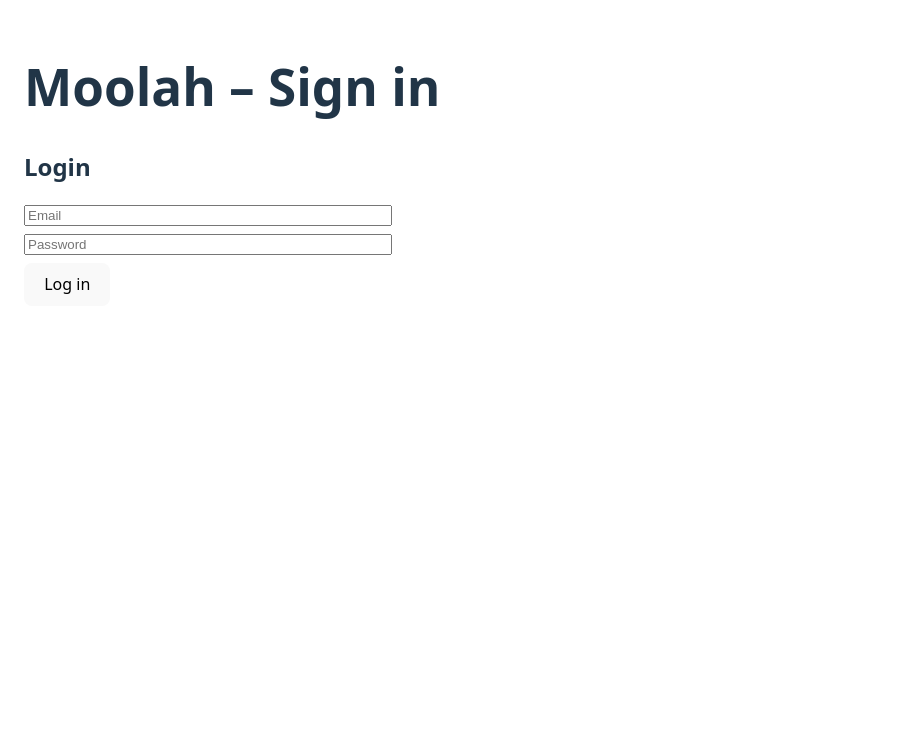
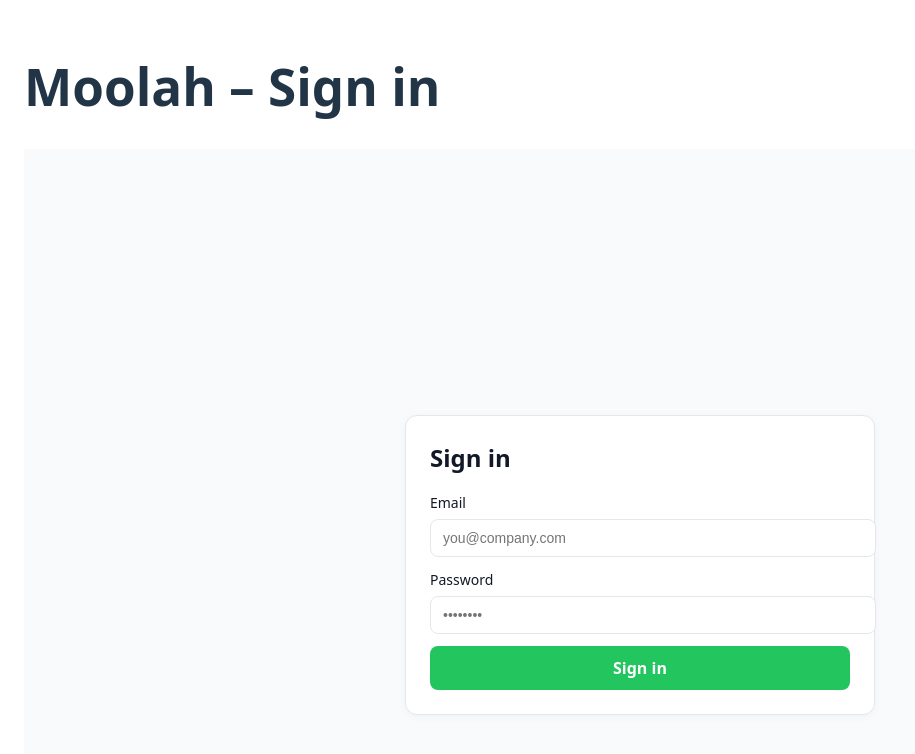
Before and after one commit to emmaC11/moolah-money-management-app, a React (Vite) app in the folder moolah-money-management-app/: page / in a window 1280 px wide. Shown: the top 754 px of the page, without its empty margins (0-915 px from the left). Built offline with nearby package versions, Linux system fonts and the light colour scheme; no server answers.

Commit message:
Updated Firebase.js and removed duplicate login/login.jsx

```diff
--- a/moolah-money-management-app/src/firebase.js
+++ b/moolah-money-management-app/src/firebase.js
@@ -1,5 +1,6 @@
+// \src\firebase.js
 import { initializeApp } from 'firebase/app';
-import { getAuth, GoogleAuthProvider } from 'firebase/auth';
+import { getAuth, browserLocalPersistence, setPersistence, GoogleAuthProvider } from 'firebase/auth';
 
 const firebaseConfig = {
   apiKey: import.meta.env.VITE_FIREBASE_API_KEY,
@@ -13,8 +14,10 @@
 
 const app = initializeApp(firebaseConfig);
 
-// Auth
+// Signing Auth:
 export const auth = getAuth(app);
+// Keep users signed in across restarts/tabs:
+setPersistence(auth, browserLocalPersistence);
+
 export const googleProvider = new GoogleAuthProvider();
-
 export default app;
--- a/moolah-money-management-app/src/pages/Login.jsx
+++ b/moolah-money-management-app/src/pages/Login.jsx
@@ -1,55 +1,165 @@
-import { useState } from 'react';
-import { GoogleAuthProvider, signInWithPopup, signInWithRedirect, getRedirectResult } from 'firebase/auth';
-import { auth } from './auth';
+// src/pages/Login.jsx
+import { useState } from "react";
+import { signInWithEmailAndPassword } from "firebase/auth";
+import { auth } from "../firebase"; // Single source of truth for Firebase Auth
 
-const provider = new GoogleAuthProvider();
+// Read API base (e.g., http://localhost:3000/api/v1) from Vite env
+const API_BASE = import.meta.env.VITE_API_BASE_URL;
 
 export default function Login() {
-  const [error, setError] = useState(null);
+  const [email, setEmail] = useState("");
+  const [password, setPassword] = useState("");
+  const [busy, setBusy] = useState(false);
+  const [message, setMessage] = useState("");
 
-  const signInWithGooglePopup = async () => {
-    setError(null);
+  const handleLogin = async (e) => {
+    e.preventDefault();
+    setMessage("");
+    setBusy(true);
     try {
-      const result = await signInWithPopup(auth, provider);
-      // const credential = GoogleAuthProvider.credentialFromResult(result);
-      // const token = credential?.accessToken; // if you need Google API access
-      // const user = result.user;
-      // Redirect or update UI here
-    } catch (e) {
-      // Handle specific errors
-      if (e.code === 'auth/popup-blocked') {
-        setError('Popup blocked by the browser. Try the “Sign in with Google (redirect)” button.');
-      } else if (e.code === 'auth/popup-closed-by-user') {
-        setError('Popup was closed before completing sign in.');
-      } else {
-        setError(e.message || 'Google sign-in failed.');
+      // 1) Sign in on Firebase
+      const cred = await signInWithEmailAndPassword(auth, email, password);
+
+      // 2) Get the Firebase ID token for this user
+      const token = await cred.user.getIdToken();
+      console.log('[FE] ID token (first 30 chars);', token.slice(0, 30), '...');
+
+      // 3) Upsert the user in your backend (creates/updates user row)
+      const upsertRes = await fetch(`${API_BASE}/user`, {
+        method: "POST",
+        headers: {
+          Authorization: `Bearer ${token}`,
+          "Content-Type": "application/json",
+        },
+        body: JSON.stringify({}),
+      });
+
+      if (!upsertRes.ok) {
+        const err = await safeJson(upsertRes);
+        throw new Error(err?.message || `Upsert failed (${upsertRes.status})`);
       }
+
+      // 4) Fetch current user profile
+      const meRes = await fetch(`${API_BASE}/user/me`, {
+        method: "GET",
+        headers: { Authorization: `Bearer ${token}` },
+      });
+
+      if (!meRes.ok) {
+        const err = await safeJson(meRes);
+        throw new Error(err?.message || `Fetch /me failed (${meRes.status})`);
+      }
+
+      const me = await meRes.json();
+      setMessage(`Logged in.\n\n${JSON.stringify(me, null, 2)}`);
+    } catch (err) {
+      setMessage(`Login error: ${err.message}`);
+      console.error(err);
+    } finally {
+      setBusy(false);
     }
   };
 
-  // Optional: redirect flow for environments that block popups (e.g. mobile Safari)
-  const signInWithGoogleRedirect = async () => {
-    setError(null);
-    await signInWithRedirect(auth, provider);
-  };
+  return (
+    <div style={container}>
+      <form onSubmit={handleLogin} style={card}>
+        <h2 style={title}>Sign in</h2>
 
-  // If you use redirect, handle the result after the redirect returns:
-  // useEffect(() => {
-  //   getRedirectResult(auth).then((result) => {
-  //     if (!result) return;
-  //     // handle success
-  //   }).catch((e) => setError(e.message));
-  // }, []);
+        <label style={label}>
+          Email
+          <input
+            type="email"
+            value={email}
+            onChange={(e) => setEmail(e.target.value)}
+            autoComplete="email"
+            required
+            style={input}
+            placeholder="you@company.com"
+          />
+        </label>
 
-  return (
-    <div>
-      {/* Your existing email/password form here */}
-      <div style={{ marginTop: 16 }}>
-        <button onClick={signInWithGooglePopup}>Sign in with Google</button>
-        {/* Optional backup for popup‑blocked cases */}
-        {/* <button onClick={signInWithGoogleRedirect}>Sign in with Google (redirect)</button> */}
-      </div>
-      {error && <p style={{ color: 'crimson' }}>{error}</p>}
+        <label style={label}>
+          Password
+          <input
+            type="password"
+            value={password}
+            onChange={(e) => setPassword(e.target.value)}
+            autoComplete="current-password"
+            required
+            style={input}
+            placeholder="••••••••"
+          />
+        </label>
+
+        <button type="submit" disabled={busy} style={button}>
+          {busy ? "Signing in…" : "Sign in"}
+        </button>
+
+        {message && (
+          <pre style={pre}>
+            {message}
+          </pre>
+        )}
+      </form>
     </div>
   );
 }
+
+// Helpers & inline styles
+async function safeJson(res) {
+  try { return await res.json(); } catch { return null; }
+}
+
+const container = {
+  minHeight: "100vh",
+  display: "flex",
+  alignItems: "center",
+  justifyContent: "center",
+  background: "var(--background, #F9FAFB)",
+  padding: 16
+};
+
+const card = {
+  width: "100%",
+  maxWidth: 420,
+  background: "var(--card-bg, #FFFFFF)",
+  border: "1px solid var(--border, #E5E7EB)",
+  borderRadius: 12,
+  padding: 24,
+  boxShadow: "0 2px 8px rgba(0,0,0,0.04)",
+  fontFamily: "system-ui, Segoe UI, Roboto, Helvetica, Arial, sans-serif",
+  color: "var(--text-primary, #111827)"
+};
+
+const title = { margin: "0 0 16px 0", fontSize: 24 };
+const label = { display: "block", fontSize: 14, marginBottom: 8 };
+const input = {
+  display: "block",
+  width: "100%",
+  marginTop: 6,
+  marginBottom: 12,
+  padding: "10px 12px",
+  border: "1px solid var(--border, #E5E7EB)",
+  borderRadius: 8,
+  fontSize: 14,
+  outline: "none"
+};
+const button = {
+  width: "100%",
+  padding: "10px 14px",
+  borderRadius: 8,
+  border: "1px solid transparent",
+  background: "var(--primary-green, #22C55E)",
+  color: "#fff",
+  fontWeight: 600,
+  cursor: "pointer"
+};
+const pre = {
+  marginTop: 16,
+  fontSize: 12,
+  background: "#F6F8FA",
+  padding: 12,
+  borderRadius: 8,
+  overflowX: "auto",
+  whiteSpace: "pre-wrap"
+};
```
Also changed, not shown: moolah-money-management-app/src/App.jsx (+4 -9 lines).
